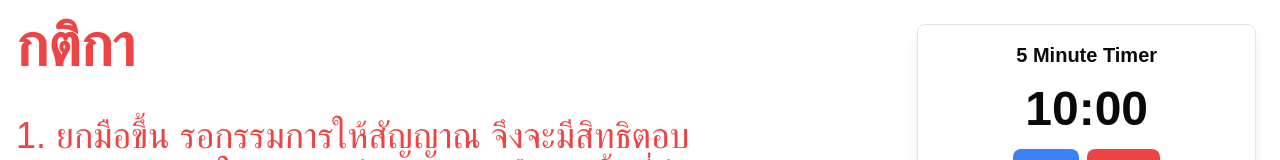
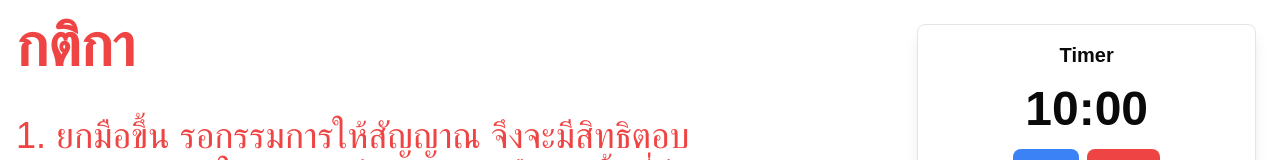
Before and after one commit to jutawuth/retro-game-nextjs, a Next.js app: page / in a window 1280 px wide. Shown: the top 160 px of the page. Built offline with nearby package versions, Linux system fonts and the light colour scheme.

Commit message:
Update timer.tsx

```diff
--- a/app/components/timer.tsx
+++ b/app/components/timer.tsx
@@ -26,7 +26,7 @@
 
   return (
     <div className="flex flex-col items-center p-4 border rounded-lg w-full shadow-lg   bg-white">
-      <h1 className="text-xl font-bold mb-4">5 Minute Timer</h1>
+      <h1 className="text-xl font-bold mb-4">Timer</h1>
       <p className="text-5xl font-bold mb-4">{formatTime(timeLeft)}</p>
       <div className="flex gap-2">
         <button
```
